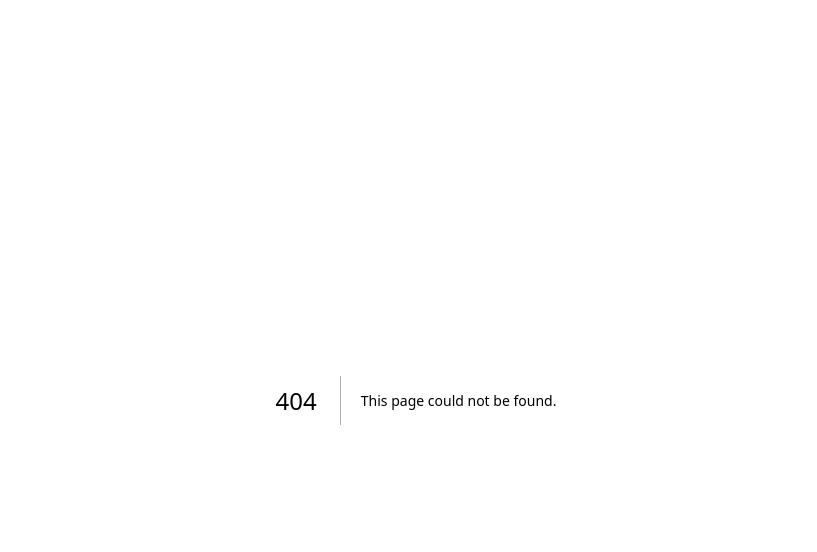
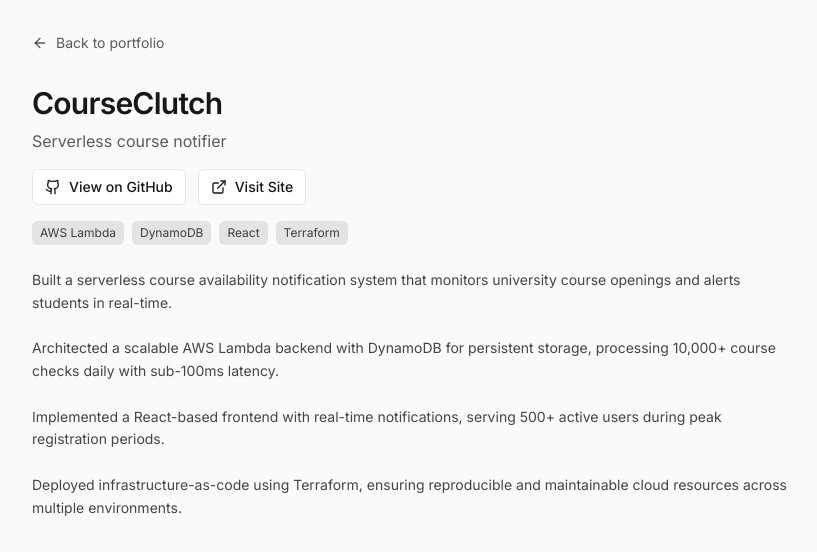
Before and after one commit to amanzav/portfolio, a Next.js app: page /projects/courseclutch in a window 1280 px wide. Before the commit this address had no page. Shown: the top 552 px of the page, without its empty margins (224-1041 px from the left). Built offline with nearby package versions, Linux system fonts and the light colour scheme.

Commit message:
added project pages

```diff
--- /dev/null
+++ b/app/projects/[slug]/page.tsx
@@ -0,0 +1,26 @@
+import { notFound } from "next/navigation";
+import { projects } from "@/lib/projects";
+import ProjectDetailClient from "@/components/ProjectDetailClient";
+
+export default function ProjectDetailPage({
+  params,
+}: {
+  params: { slug: string };
+}) {
+  const project = projects.find((proj) => proj.id === params.slug);
+  if (!project) {
+    notFound();
+  }
+  return (
+    <main className="min-h-screen bg-background text-foreground p-8">
+      <div className="max-w-3xl mx-auto">
+        <ProjectDetailClient project={project} />
+      </div>
+    </main>
+  );
+}
+
+// Required for static export
+export function generateStaticParams() {
+  return projects.map(proj => ({ slug: proj.id }));
+}
--- /dev/null
+++ b/components/ProjectDetailClient.tsx
@@ -0,0 +1,86 @@
+"use client";
+
+import { motion } from "motion/react";
+import Link from "next/link";
+import { ArrowLeft, Github, ExternalLink } from "lucide-react";
+import { ProjectItem } from "@/lib/projects";
+import { Button } from "@/components/ui/button";
+
+interface ProjectDetailClientProps {
+  project: ProjectItem;
+}
+
+export default function ProjectDetailClient({ project }: ProjectDetailClientProps) {
+  return (
+    <motion.div
+      initial={{ opacity: 0, y: 12 }}
+      animate={{ opacity: 1, y: 0 }}
+      transition={{ duration: 0.2, ease: "easeOut" }}
+    >
+      <Link
+        href="/"
+        className="inline-flex items-center gap-2 text-sm text-foreground/70 hover:text-foreground mb-8 transition-colors group"
+      >
+        <ArrowLeft className="w-4 h-4 transition-transform group-hover:-translate-x-1" />
+        Back to portfolio
+      </Link>
+
+      <div className="space-y-6">
+        <div>
+          <h1 className="text-3xl font-semibold text-foreground mb-2 tracking-tight">
+            {project.name}
+          </h1>
+          <p className="text-foreground/70 text-base mb-4">
+            {project.description}
+          </p>
+
+          <div className="flex gap-3 mb-4">
+            <Button
+              variant="outline"
+              asChild
+              size="sm"
+              className="gap-2"
+            >
+              <a href={project.href} target="_blank" rel="noopener noreferrer">
+                <Github className="w-4 h-4" />
+                View on GitHub
+              </a>
+            </Button>
+            {project.siteUrl && (
+              <Button
+                variant="outline"
+                asChild
+                size="sm"
+                className="gap-2"
+              >
+                <a href={project.siteUrl} target="_blank" rel="noopener noreferrer">
+                  <ExternalLink className="w-4 h-4" />
+                  Visit Site
+                </a>
+              </Button>
+            )}
+          </div>
+
+          <div className="flex gap-2 flex-wrap">
+            {project.skills.map((skill, idx) => (
+              <span
+                key={idx}
+                className="px-2 py-1 rounded-md bg-foreground/10 text-foreground/80 text-xs"
+              >
+                {skill}
+              </span>
+            ))}
+          </div>
+        </div>
+
+        {project.details && (
+          <div className="prose prose-neutral dark:prose-invert max-w-none">
+            <div className="text-sm text-foreground/80 leading-relaxed whitespace-pre-line">
+              {project.details}
+            </div>
+          </div>
+        )}
+      </div>
+    </motion.div>
+  );
+}
--- a/components/Projects.tsx
+++ b/components/Projects.tsx
@@ -4,37 +4,14 @@ import { motion } from "motion/react";
 import { Car, GraduationCap, Pencil } from "lucide-react";
 import { BentoCard, BentoGrid } from "./ui/bento-grid";
 import { RevaTerminal } from "./backgrounds/RevaTerminal";
+import { projects } from "@/lib/projects";
 
-const projects = [
-  {
-    Icon: GraduationCap,
-    name: "CourseClutch",
-    description: "Serverless course notifier",
-    href: "https://github.com/amanzav/course-clutch",
-    siteUrl: "https://courseclutch.com",
-    cta: "View on GitHub",
-    background: <img className="absolute -top-20 -right-20 opacity-60" />,
-    className: "lg:col-start-1 lg:col-end-2",
-  },
-  {
-    Icon: Pencil,
-    name: "Reva",
-    description: "LLM-based job-matching assistant",
-    href: "https://github.com/amanzav/reva",
-    cta: "View on GitHub",
-    background: <RevaTerminal />,
-    className: "lg:col-start-2 lg:col-end-3",
-  },
-  {
-    Icon: Car,
-    name: "EV Education Game",
-    description: "Unity + UGS EV learning game for EcoCAR.",
-    href: "https://github.com/amanzav/uwaft-cav-game",
-    cta: "View on GitHub",
-    background: <img className="absolute -top-20 -right-20 opacity-60" />,
-    className: "lg:col-start-3 lg:col-end-4",
-  },
-];
+// Map icon names to actual icon components
+const iconMap = {
+  GraduationCap,
+  Pencil,
+  Car,
+};
 
 export function Projects() {
   return (
@@ -49,9 +26,38 @@ export function Projects() {
       </h2>
 
       <BentoGrid className="sm:grid-cols-3 auto-rows-[max(12vw,180px)] max-w-5xl mx-auto">
-        {projects.map((project) => (
-          <BentoCard key={project.name} {...project} />
-        ))}
+        {projects.map((project, index) => {
+          const IconComponent = iconMap[project.Icon as keyof typeof iconMap];
+
+          // Set backgrounds based on project
+          let background;
+          if (project.id === "reva") {
+            background = <RevaTerminal />;
+          } else {
+            background = <img className="absolute -top-20 -right-20 opacity-60" />;
+          }
+
+          // Set grid position
+          let className = "";
+          if (index === 0) className = "lg:col-start-1 lg:col-end-2";
+          else if (index === 1) className = "lg:col-start-2 lg:col-end-3";
+          else if (index === 2) className = "lg:col-start-3 lg:col-end-4";
+
+          return (
+            <BentoCard
+              key={project.name}
+              name={project.name}
+              description={project.description}
+              Icon={IconComponent}
+              href={project.href}
+              siteUrl={project.siteUrl}
+              cta="View on GitHub"
+              background={background}
+              className={className}
+              detailSlug={project.id}
+            />
+          );
+        })}
       </BentoGrid>
     </motion.section>
   );
--- a/components/ui/bento-grid.tsx
+++ b/components/ui/bento-grid.tsx
@@ -1,9 +1,11 @@
 import { ComponentPropsWithoutRef, ReactNode } from "react"
 import { ArrowRightIcon } from "@radix-ui/react-icons"
-import { Github, ExternalLink } from "lucide-react"
+import { Github, ExternalLink, ChevronRight } from "lucide-react"
+import Link from "next/link"
 
 import { cn } from "@/lib/utils"
 import { Button } from "@/components/ui/button"
+import { Tooltip, TooltipContent, TooltipProvider, TooltipTrigger } from "@/components/ui/tooltip"
 
 interface BentoGridProps extends ComponentPropsWithoutRef<"div"> {
   children: ReactNode
@@ -19,6 +21,7 @@ interface BentoCardProps extends ComponentPropsWithoutRef<"div"> {
   href: string
   cta: string
   siteUrl?: string
+  detailSlug?: string // Optional slug for detail page navigation
 }
 
 const BentoGrid = ({ children, className, ...props }: BentoGridProps) => {
@@ -44,23 +47,16 @@ const BentoCard = ({
   href,
   cta,
   siteUrl,
+  detailSlug,
   ...props
-}: BentoCardProps) => (
-  <div
-    key={name}
-    className={cn(
-      "group relative col-span-1 flex flex-col justify-between overflow-hidden rounded-xl",
-      // transparent with subtle border
-      "bg-transparent border border-border",
-      className
-    )}
-    {...props}
-  >
+}: BentoCardProps) => {
+  const content = (
+    <>
       <div className="absolute inset-0 transition-transform duration-500 ease-out group-hover:scale-110">
         {background}
       </div>
       <div className="relative z-10 p-4 mt-auto">
-      <div className="pointer-events-none flex transform-gpu flex-col gap-1 transition-all duration-300 sm:group-hover:-translate-y-4">
+        <div className="pointer-events-none flex transform-gpu flex-col gap-1 transition-all duration-300 sm:group-hover:-translate-y-6">
           <Icon className="h-8 w-8 origin-left transform-gpu text-foreground/70 transition-all duration-300 ease-in-out group-hover:scale-85" />
           <h3 className="text-sm font-medium text-foreground/90 tracking-tight">
             {name}
@@ -79,6 +75,7 @@ const BentoCard = ({
               asChild
               size="sm"
               className="pointer-events-auto p-0"
+              onClick={(e) => e.stopPropagation()}
             >
               <a href={siteUrl} target="_blank" rel="noopener noreferrer" className="group/icon">
                 <ExternalLink className="h-4 w-4 text-foreground/60 group-hover/icon:text-foreground group-hover/icon:scale-[1.01] transition-all duration-150" />
@@ -90,6 +87,7 @@ const BentoCard = ({
             asChild
             size="sm"
             className="pointer-events-auto p-0"
+            onClick={(e) => e.stopPropagation()}
           >
             <a href={href} target="_blank" rel="noopener noreferrer" className="group/icon">
               <Github className="h-4 w-4 text-foreground/60 group-hover/icon:text-foreground group-hover/icon:scale-[1.01] transition-all duration-150" />
@@ -100,7 +98,7 @@ const BentoCard = ({
 
       <div
         className={cn(
-        "pointer-events-none absolute bottom-0 hidden w-full translate-y-4 transform-gpu flex-row items-center gap-3 px-4 opacity-0 transition-all duration-300 group-hover:translate-y-0 group-hover:opacity-100 sm:flex z-20"
+          "pointer-events-none absolute bottom-0 hidden w-full translate-y-4 transform-gpu flex-row items-center gap-3 px-4 pb-2 opacity-0 transition-all duration-300 group-hover:translate-y-0 group-hover:opacity-100 sm:flex z-20"
         )}
       >
         {siteUrl && (
@@ -109,6 +107,7 @@ const BentoCard = ({
             asChild
             size="sm"
             className="pointer-events-auto p-0"
+            onClick={(e) => e.stopPropagation()}
           >
             <a href={siteUrl} target="_blank" rel="noopener noreferrer" className="group/icon">
               <ExternalLink className="h-4 w-4 text-foreground/60 group-hover/icon:text-foreground group-hover/icon:scale-[1.01] transition-all duration-150" />
@@ -120,15 +119,62 @@ const BentoCard = ({
           asChild
           size="sm"
           className="pointer-events-auto p-0"
+          onClick={(e) => e.stopPropagation()}
         >
           <a href={href} target="_blank" rel="noopener noreferrer" className="group/icon">
             <Github className="h-4 w-4 text-foreground/60 group-hover/icon:text-foreground group-hover/icon:scale-[1.01] transition-all duration-150" />
           </a>
         </Button>
+
+        {detailSlug && (
+          <div className="ml-auto">
+            <TooltipProvider delayDuration={100}>
+              <Tooltip>
+                <TooltipTrigger asChild>
+                  <div className="pointer-events-auto inline-flex items-center justify-center w-8 h-8 rounded-md hover:bg-foreground/10 text-foreground/70 hover:text-foreground transition-colors group/chevron">
+                    <ChevronRight className="w-5 h-5 transition-transform group-hover/chevron:-rotate-45" />
+                  </div>
+                </TooltipTrigger>
+                <TooltipContent side="top" align="center" sideOffset={8}>
+                  <p className="whitespace-nowrap">View details</p>
+                </TooltipContent>
+              </Tooltip>
+            </TooltipProvider>
+          </div>
+        )}
       </div>
 
       <div className="pointer-events-none absolute inset-0 transform-gpu transition-all duration-300 group-hover:bg-black/[.03] group-hover:dark:bg-neutral-800/10 z-[5]" />
+    </>
+  );
+
+  const baseClasses = cn(
+    "group relative col-span-1 flex flex-col justify-between overflow-hidden rounded-xl",
+    "bg-transparent border border-border",
+    className
+  );
+
+  if (detailSlug) {
+    return (
+      <Link
+        href={`/projects/${detailSlug}`}
+        key={name}
+        className={cn(baseClasses, "cursor-pointer")}
+      >
+        {content}
+      </Link>
+    );
+  }
+
+  return (
+    <div
+      key={name}
+      className={baseClasses}
+      {...props}
+    >
+      {content}
     </div>
-)
+  );
+}
 
 export { BentoCard, BentoGrid }
--- /dev/null
+++ b/lib/projects.ts
@@ -0,0 +1,41 @@
+export interface ProjectItem {
+  id: string;
+  name: string;
+  description: string;
+  Icon: string; // Icon name for dynamic import
+  href: string;
+  siteUrl?: string;
+  skills: string[];
+  details?: string;
+}
+
+export const projects: ProjectItem[] = [
+  {
+    id: "courseclutch",
+    name: "CourseClutch",
+    description: "Serverless course notifier",
+    Icon: "GraduationCap",
+    href: "https://github.com/amanzav/course-clutch",
+    siteUrl: "https://courseclutch.com",
+    skills: ["AWS Lambda", "DynamoDB", "React", "Terraform"],
+    details: "Built a serverless course availability notification system that monitors university course openings and alerts students in real-time.\n\nArchitected a scalable AWS Lambda backend with DynamoDB for persistent storage, processing 10,000+ course checks daily with sub-100ms latency.\n\nImplemented a React-based frontend with real-time notifications, serving 500+ active users during peak registration periods.\n\nDeployed infrastructure-as-code using Terraform, ensuring reproducible and maintainable cloud resources across multiple environments.",
+  },
+  {
+    id: "reva",
+    name: "Reva",
+    description: "LLM-based job-matching assistant",
+    Icon: "Pencil",
+    href: "https://github.com/amanzav/reva",
+    skills: ["Python", "LangChain", "FastAPI", "ChromaDB"],
+    details: "Developed an intelligent job-matching assistant powered by large language models to help job seekers find relevant opportunities.\n\nIntegrated LangChain with ChromaDB for semantic search across 50,000+ job postings, achieving 85% relevance in top-5 matches.\n\nBuilt a FastAPI backend with streaming responses, enabling real-time conversational job recommendations.\n\nImplemented resume parsing and skill extraction using transformer models, automatically matching candidate profiles with job requirements.",
+  },
+  {
+    id: "ev-education-game",
+    name: "EV Education Game",
+    description: "Unity + UGS EV learning game for EcoCAR.",
+    Icon: "Car",
+    href: "https://github.com/amanzav/uwaft-cav-game",
+    skills: ["Unity", "C#", "Unity Gaming Services", "WebGL"],
+    details: "Created an educational game for the EcoCAR Mobility Challenge to teach electric vehicle concepts through interactive gameplay.\n\nDeveloped in Unity with C#, featuring physics-based vehicle simulations and real-world EV scenarios for engaging learning experiences.\n\nIntegrated Unity Gaming Services for multiplayer capabilities, leaderboards, and cloud saves, supporting 100+ concurrent players.\n\nDeployed as a WebGL build, making it accessible via browser with no installation required, reaching 1,000+ students across multiple universities.",
+  },
+];
```
Lines whose indentation alone changed are shown as unchanged.
